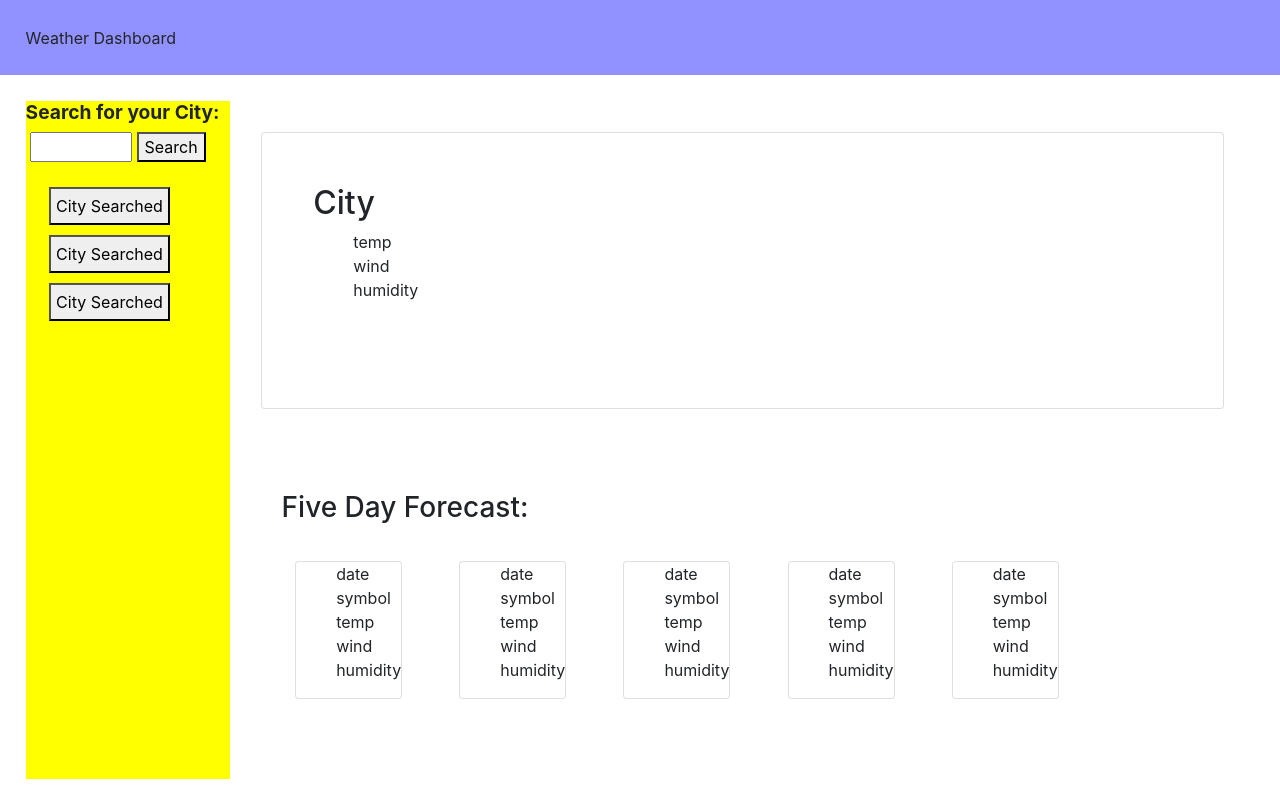
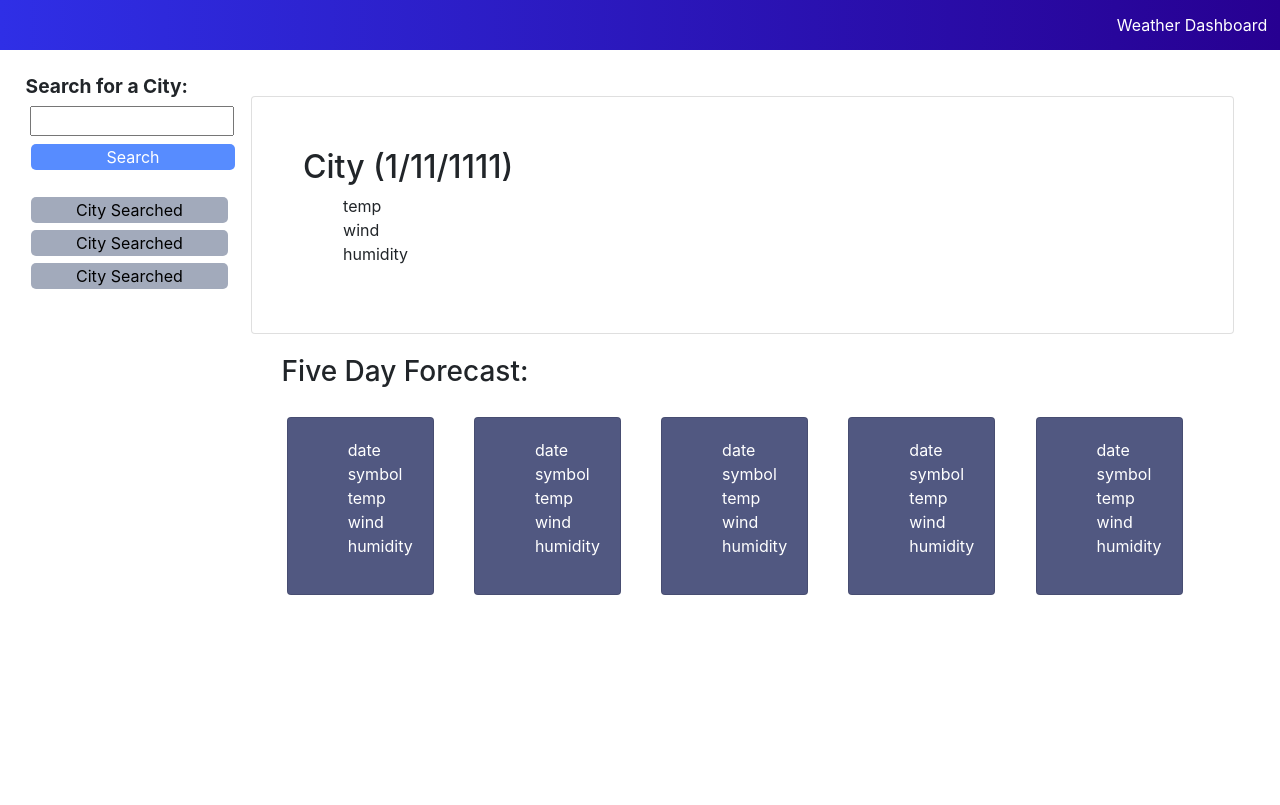
Before and after one commit to wtNorris/mod06rework, a plain HTML site: page index.html in a window 1280 px wide. Drawn offline with nearby package versions, Linux system fonts and the light colour scheme.

Commit message:
css workings

```diff
--- a/assets/css/styles.css
+++ b/assets/css/styles.css
@@ -1,6 +1,8 @@
 header {
-   padding: 2%;
-   background-color: rgba(0, 0, 255, 0.432);
+   padding: 1%;
+   background-image: linear-gradient(to right, rgb(47, 47, 230), rgb(39, 0, 145));
+   color: white;
+   text-align: right;
 }
 
 .main {
@@ -20,11 +22,23 @@ h1 {
 
 .searchBox {
     grid-area: 1 / 1 / 3 / 2;
-    background-color: yellow;
+}
+
+button {
+    border-radius: 5px;
+    border: none;
+}
+
+.searchBtn {
+    background-color: rgb(87, 140, 255);
+    width: 100%;
+    margin-top: 4%;
+    margin-left: 5px;
+    color: white;
 }
 
 input {
-    width: 50%;
+    width: 100%;
     margin-left: 2%;
 }
 
@@ -32,22 +46,28 @@ input {
     margin-top: 10%;
 }
 
-#citiesSearchedBtn {
-    padding: 3%;
-    margin: 3%;
-    margin-left: -10%;
+.citiesSearchedBtn {
+    background-color: rgb(162, 170, 187);
+    width: 120%;
+    margin-top: 4%;
+    margin-left: -35px;
 }
 
 .currentWeather {
     grid-area: 1 / 2 / 2 / 7;
     padding: 5%;
+    margin: 2%;
 }
 
 .forecast {
     grid-area: 2 / 2 / 3 / 7;
-    padding: 5%;
+    margin-left: 5%;
 }
 
-.card {
-    margin: 3%;
+.fc {
+    background-color: rgb(81, 88, 129);
+    color: white;
+    padding: 2%;
+    text-align: left;
+    margin: 2%;
 }
--- a/index.html
+++ b/index.html
@@ -16,21 +16,21 @@
 
         <div class="searchBox">
             <form id="searchForm">
-                <h1>Search for your City:</h1>
+                <h1>Search for a City:</h1>
                 <input type="text" id="citySearch" placeholder="">
-                <button type="submit">Search</button>
+                <button type="submit" class="searchBtn">Search</button>
             </form>
             <div id="citiesSearched">
                 <ul style="list-style: none;">
-                    <li><button id="citiesSearchedBtn">City Searched</button></li>
-                    <li><button id="citiesSearchedBtn">City Searched</button></li>
-                    <li><button id="citiesSearchedBtn">City Searched</button></li>
+                    <li><button class="citiesSearchedBtn">City Searched</button></li>
+                    <li><button class="citiesSearchedBtn">City Searched</button></li>
+                    <li><button class="citiesSearchedBtn">City Searched</button></li>
                 </ul>
             </div>
         </div>
 
         <div class="currentWeather card">
-            <h2>City</h2>
+            <h2>City (1/11/1111)</h2>
             <ul style="list-style: none;">
                 <li>temp</li>
                 <li>wind</li>
@@ -42,7 +42,7 @@
             <h3>Five Day Forecast:</h3>
 
             <div class="forecastCards row">
-                <div class="card">
+                <div class="fc card">
                     <ul style="list-style: none;">
                         <li>date</li>
                         <li>symbol</li>
@@ -51,7 +51,7 @@
                         <li>humidity</li>
                     </ul>
                 </div>
-                <div class="card">
+                <div class="fc card">
                     <ul style="list-style: none;">
                         <li>date</li>
                         <li>symbol</li>
@@ -60,7 +60,7 @@
                         <li>humidity</li>
                     </ul>
                 </div>
-                <div class="card">
+                <div class="fc card">
                     <ul style="list-style: none;">
                         <li>date</li>
                         <li>symbol</li>
@@ -69,7 +69,7 @@
                         <li>humidity</li>
                     </ul>
                 </div>
-                <div class="card">
+                <div class="fc card">
                     <ul style="list-style: none;">
                         <li>date</li>
                         <li>symbol</li>
@@ -78,7 +78,7 @@
                         <li>humidity</li>
                     </ul>
                 </div>
-                <div class="card">
+                <div class="fc card">
                     <ul style="list-style: none;">
                         <li>date</li>
                         <li>symbol</li>
```
Also changed, not shown: assets/demo.png (added).
